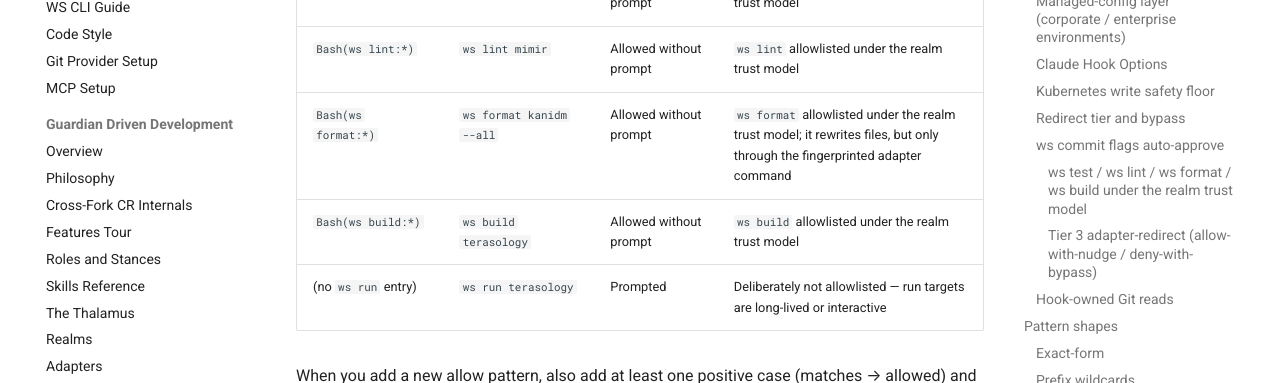
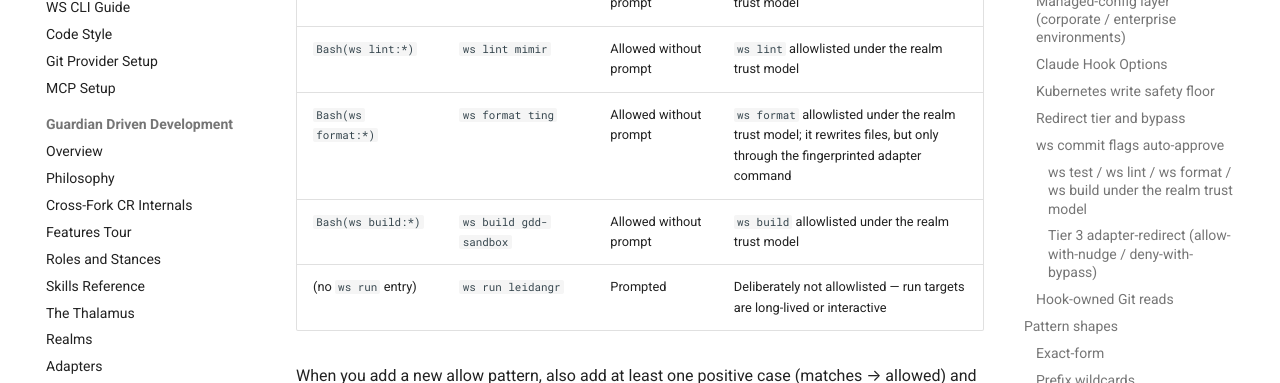
Before and after one commit to SiliconSaga/yggdrasil, an MkDocs documentation site: the page built from docs/gdd/permissions.md, in a window 1280 px wide and 900 px high, scrolled down 9734 px. Shown: the part 152-535 px from the top of the window. Built offline with MkDocs 1.6.1 and Material for MkDocs 9.7.7, drawn with Linux system fonts in a browser that asks for light colours; comment, search, counter and statistics services are not loaded.

Commit message:
docs(ws): format and build examples name siliconsaga stack components
kanidm and terasology are outside the stack GDD is exercised on; ting (ruff), gdd-sandbox (image build) and leidangr (make dev) are the components a reader here would actually run these verbs against.

Co-Authored-By: Claude Fable 5.1 <noreply@anthropic.com>

```diff
--- a/docs/gdd/permissions.md
+++ b/docs/gdd/permissions.md
@@ -200,9 +200,9 @@ Verified in interactive testing. Each row is a (pattern, attempted command, expe
 | `git mv*` redirect-deny | `git mv a b` | Denied (redirect to plain `mv` + bodyfile) | Start-anchored bare-form match (like `git commit*`); a `git -C <dir> mv` form isn't caught — same accepted gap as the other git redirects, and avoids over-matching `mv` in unrelated git args |
 | `Bash(ws test:*)` | `ws test mimir` | Allowed without prompt | `ws test` allowlisted under the realm trust model |
 | `Bash(ws lint:*)` | `ws lint mimir` | Allowed without prompt | `ws lint` allowlisted under the realm trust model |
-| `Bash(ws format:*)` | `ws format kanidm --all` | Allowed without prompt | `ws format` allowlisted under the realm trust model; it rewrites files, but only through the fingerprinted adapter command |
-| `Bash(ws build:*)` | `ws build terasology` | Allowed without prompt | `ws build` allowlisted under the realm trust model |
-| (no `ws run` entry) | `ws run terasology` | Prompted | Deliberately not allowlisted — run targets are long-lived or interactive |
+| `Bash(ws format:*)` | `ws format ting` | Allowed without prompt | `ws format` allowlisted under the realm trust model; it rewrites files, but only through the fingerprinted adapter command |
+| `Bash(ws build:*)` | `ws build gdd-sandbox` | Allowed without prompt | `ws build` allowlisted under the realm trust model |
+| (no `ws run` entry) | `ws run leidangr` | Prompted | Deliberately not allowlisted — run targets are long-lived or interactive |
 
 When you add a new allow pattern, also add at least one positive case (matches → allowed) and one negative case (close-but-not-quite → prompts) to this table. Mismatches between the table and observed behavior are PR-blocking — they indicate either a stale doc or a matcher behavior change.
 
```
Also changed, not shown: 2 other files.
